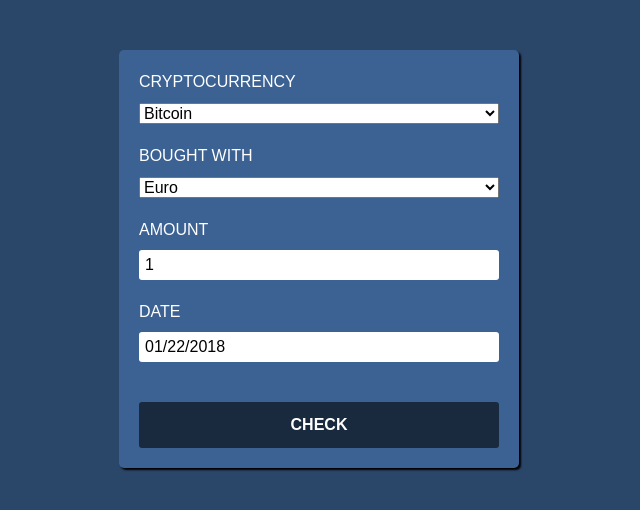
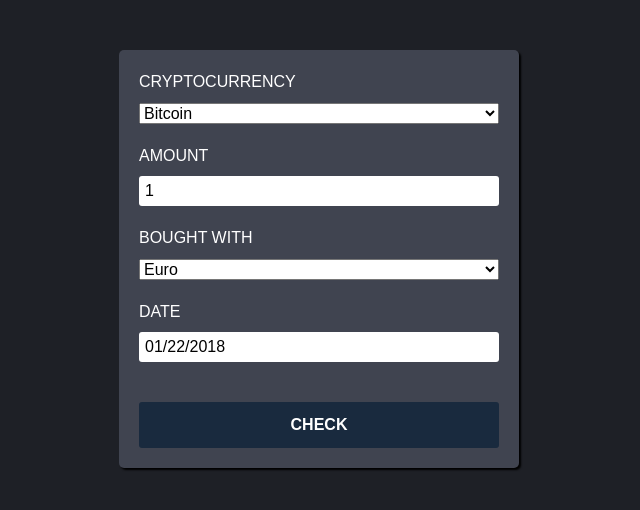
Before and after one commit to Johngn/coin, a React (Create React App) app: page / in a window 1280 px wide. Shown: the top 510 px of the page, without its empty margins (121-761 px from the left). Built offline with nearby package versions, Linux system fonts and the light colour scheme.

Commit message:
changed colours and formatted numbers

```diff
--- a/src/App.css
+++ b/src/App.css
@@ -1,8 +1,13 @@
+:root {
+    --primary: #1e2026;
+    --secondary: #404450;
+}
+
 body {
     margin: 0 0 200px 0;
     padding: 0;
     font-family: sans-serif;
-    background-color: rgb(42, 70, 105);
+    background-color: var(--primary);
     background-size: cover;
     color: white;
 }
@@ -92,9 +97,9 @@ input {
 }
 
 h1 {
-    color: #7d8ff1;
-    font-weight: lighter;
-    font-size: 4rem;
+    color: #7df196;
+    /* font-weight: lighter; */
+    font-size: 3rem;
 }
 
 h4 {
@@ -110,7 +115,7 @@ h4 {
 
 .left {
     text-align: left;
-    background-color: #3b6293;
+    background-color: var(--secondary);
     padding: 20px;
     border-radius: 5px;
     box-shadow: 2px 2px 2px #000;
@@ -138,3 +143,7 @@ h4 {
 .btn {
     width: 100%;
 }
+
+.results {
+    padding: 20px;
+}
--- a/src/components/Home.js
+++ b/src/components/Home.js
@@ -38,6 +38,15 @@ class Home extends Component {
                             <option value="DOGE">Dogecoin</option>
                         </select>
 
+                        <label>Amount</label>
+                        <input
+                            className="currency-amount"
+                            onChange={this.props.changeHandler}
+                            value={this.props.globalState.cryptoAmount}
+                            type="number"
+                            name="cryptoAmount"
+                        />
+
                         <label>Bought with</label>
                         <select
                             name="originalCurrency"
@@ -49,14 +58,6 @@ class Home extends Component {
                             <option value="USD">Dollars</option>
                         </select>
 
-                        <label>Amount</label>
-                        <input
-                            className="currency-amount"
-                            onChange={this.props.changeHandler}
-                            value={this.props.globalState.cryptoAmount}
-                            type="number"
-                            name="cryptoAmount"
-                        />
                         <label>Date</label>
                         <DatePicker
                             selected={this.props.globalState.date}
--- a/src/components/Results.js
+++ b/src/components/Results.js
@@ -8,12 +8,16 @@ const Results = props => {
         percent,
         originalCurrencyFinal,
     } = props.globalState;
+
     return (
-        <div className="col-md-6">
+        <div className="col-md-6 results">
             <h3>
                 Your{" "}
                 {originalCurrencyFinal === "USD" ? "$" : <span>&euro;</span>}
-                {investment} investment {total > 0 ? "made" : "lost"}
+                {parseFloat(investment).toLocaleString("en", {
+                    minimumFractionDigits: 2,
+                })}{" "}
+                investment {total > 0 ? "made" : "lost"}
             </h3>
             <h1
                 className={classNames({
@@ -21,7 +25,9 @@ const Results = props => {
                 })}
             >
                 {originalCurrencyFinal === "USD" ? "$" : <span>&euro;</span>}
-                {total}
+                {Number(total).toLocaleString("en", {
+                    minimumFractionDigits: 2,
+                })}
             </h1>
             <h4>
                 which is a {percent}% {total > 0 ? "profit" : "loss"}
```
